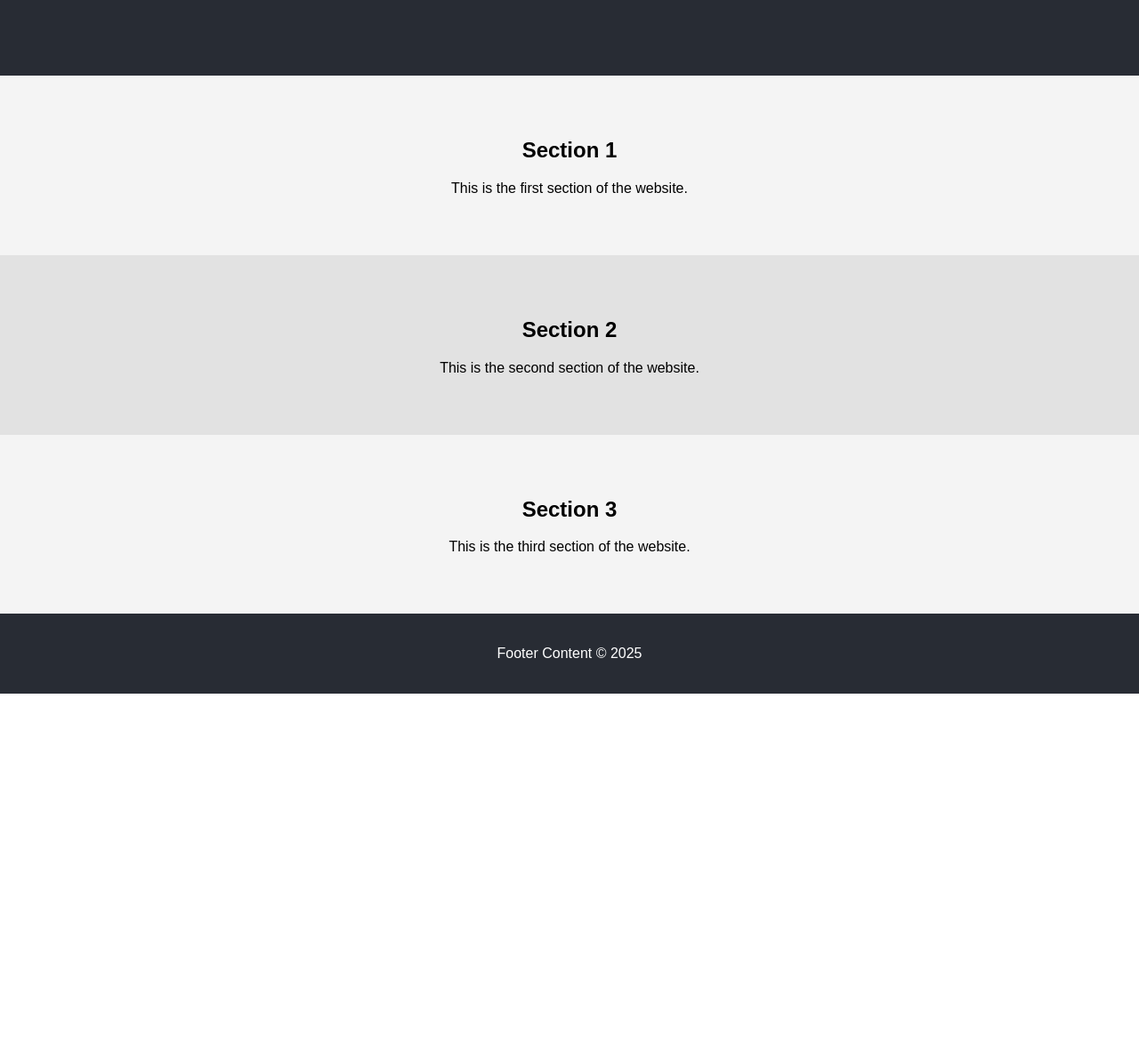
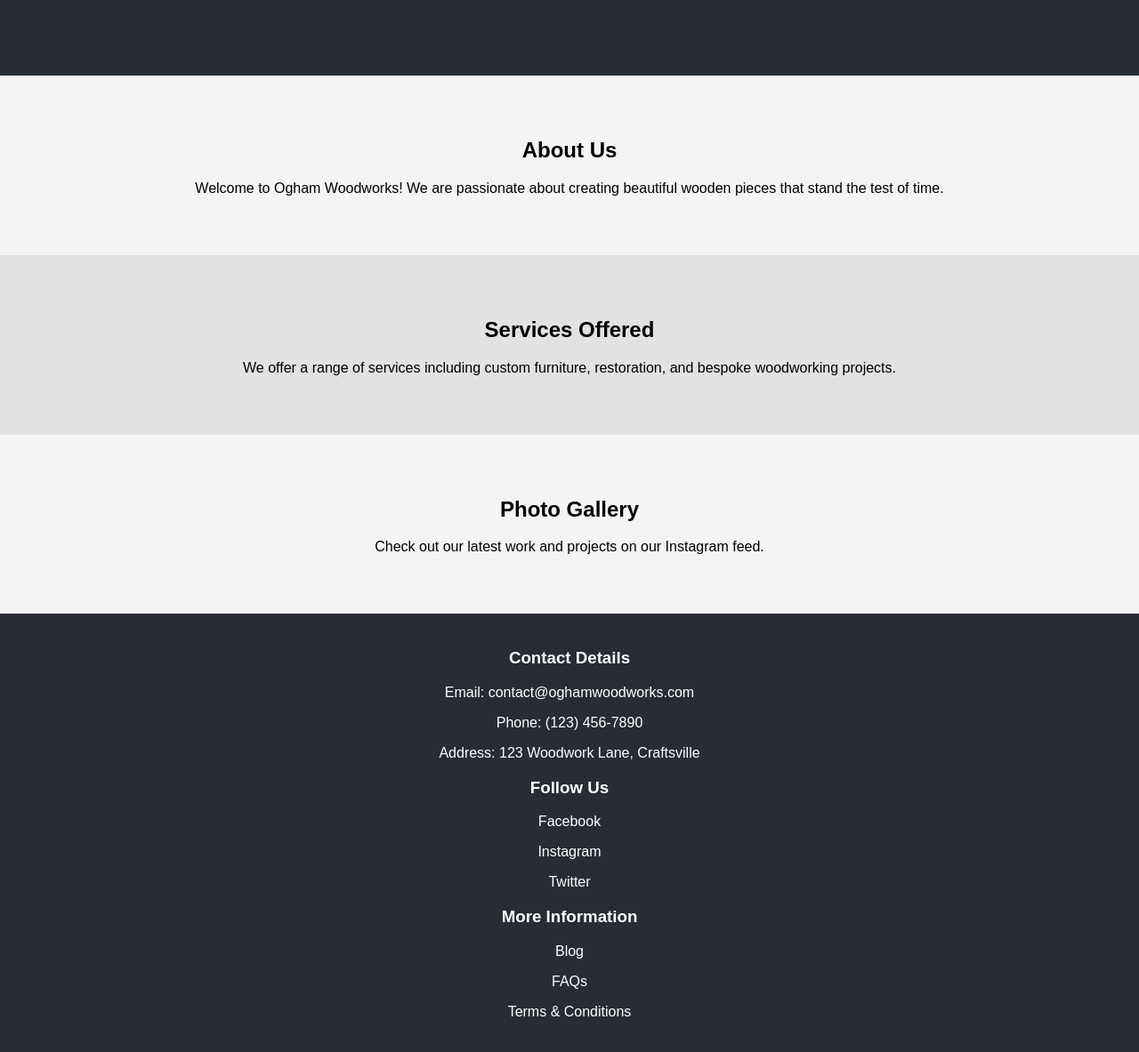
Before and after one commit to solsticefed/ogham, a plain HTML site: page index.html in a window 1280 px wide. Shown: the part 170-1353 px from the top of the page at 89% size. Before the commit the page ends 950 px from the top, so only its background shows below. Drawn offline with Linux system fonts and the light colour scheme.

Commit message:
Update index.html

```diff
--- a/index.html
+++ b/index.html
@@ -1,35 +1,52 @@
-
 <!DOCTYPE html>
 <html lang="en">
 <head>
     <meta charset="UTF-8">
     <meta name="viewport" content="width=device-width, initial-scale=1.0">
-    <title>One Page Website</title>
+    <title>Ogham Woodworks</title>
     <link rel="stylesheet" href="styles.css">
 </head>
 <body>
 
     <header class="header">
-        <h1>Welcome to My Website</h1>
+        <h1>Ogham Woodworks</h1>
     </header>
 
     <section class="section">
-        <h2>Section 1</h2>
-        <p>This is the first section of the website.</p>
+        <h2>About Us</h2>
+        <p>Welcome to Ogham Woodworks! We are passionate about creating beautiful wooden pieces that stand the test of time.</p>
     </section>
 
     <section class="section">
-        <h2>Section 2</h2>
-        <p>This is the second section of the website.</p>
+        <h2>Services Offered</h2>
+        <p>We offer a range of services including custom furniture, restoration, and bespoke woodworking projects.</p>
     </section>
 
     <section class="section">
-        <h2>Section 3</h2>
-        <p>This is the third section of the website.</p>
+        <h2>Photo Gallery</h2>
+        <p>Check out our latest work and projects on our Instagram feed.</p>
+        <!-- Instagram feed placeholder -->
     </section>
 
     <footer class="footer">
-        <p>Footer Content &copy; 2025</p>
+        <div class="footer-column">
+            <h3>Contact Details</h3>
+            <p>Email: contact@oghamwoodworks.com</p>
+            <p>Phone: (123) 456-7890</p>
+            <p>Address: 123 Woodwork Lane, Craftsville</p>
+        </div>
+        <div class="footer-column">
+            <h3>Follow Us</h3>
+            <p>Facebook</p>
+            <p>Instagram</p>
+            <p>Twitter</p>
+        </div>
+        <div class="footer-column">
+            <h3>More Information</h3>
+            <p>Blog</p>
+            <p>FAQs</p>
+            <p>Terms & Conditions</p>
+        </div>
     </footer>
 
 </body>
```
